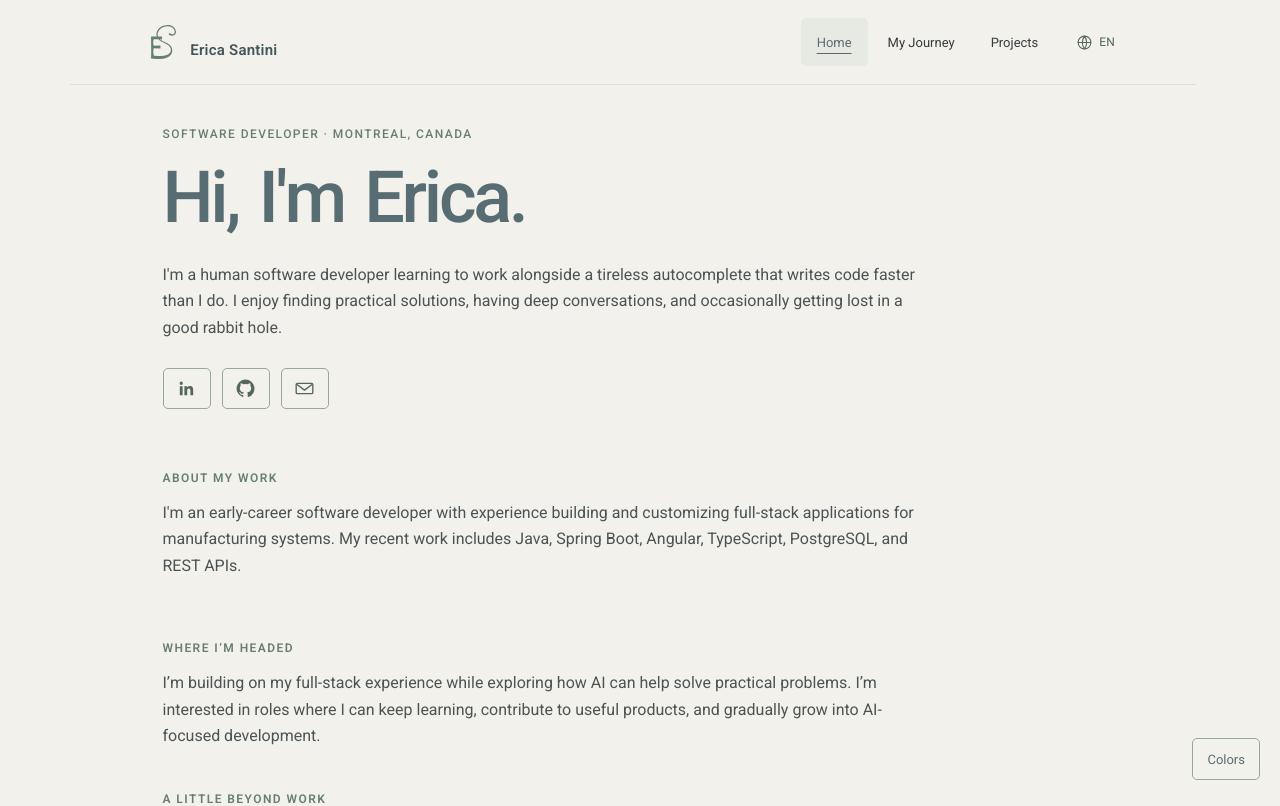
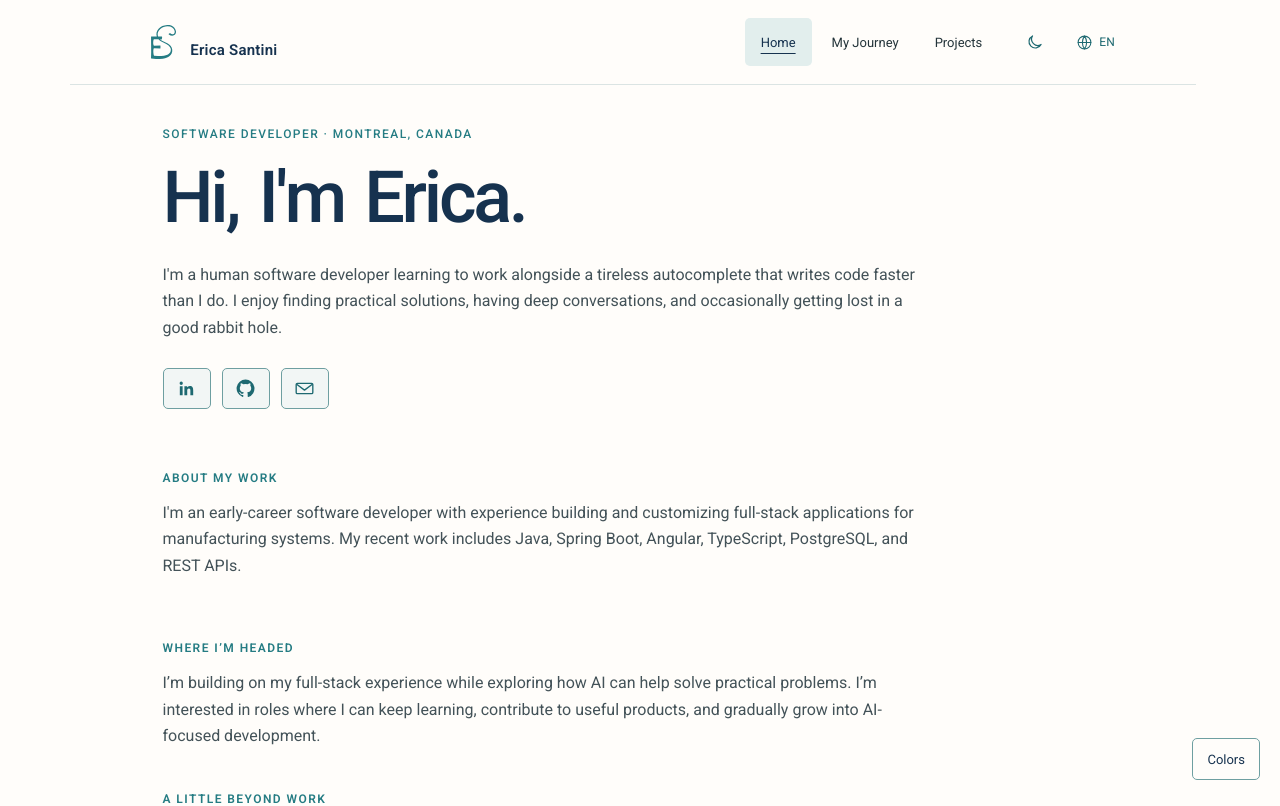
Before and after one commit to Kikasantini/erica-portfolio, a React (Vite) app: page /en in a window 1280 px wide. Shown: the top 806 px of the page. Built offline with nearby package versions, Linux system fonts and the light colour scheme.

Commit message:
feat: add customizable dark mode

```diff
--- a/src/App.tsx
+++ b/src/App.tsx
@@ -18,6 +18,27 @@ import ColorCustomizer from './components/ColorCustomizer'
 
 const supportedLanguages = ['en', 'fr', 'pt']
 const SHOW_COLOR_CUSTOMIZER = true
+const LANGUAGE_STORAGE_KEY = 'erica-portfolio-language-v1'
+const THEME_STORAGE_KEY = 'erica-portfolio-theme-v1'
+type ThemeMode = 'light' | 'dark'
+
+function readPreferredLanguage() {
+  try {
+    const saved = window.localStorage.getItem(LANGUAGE_STORAGE_KEY)
+    return supportedLanguages.includes(saved ?? '') ? saved! : 'en'
+  } catch {
+    return 'en'
+  }
+}
+
+function readSavedTheme(): ThemeMode {
+  try {
+    return window.localStorage.getItem(THEME_STORAGE_KEY) === 'dark' ? 'dark' : 'light'
+  } catch {
+    return 'light'
+  }
+}
+
 const languageOptions = ['en', 'fr', 'pt'] as const
 
 function LocalizedLayout() {
@@ -26,6 +47,7 @@ function LocalizedLayout() {
   const location = useLocation()
   const navigate = useNavigate()
   const [isLanguageMenuOpen, setIsLanguageMenuOpen] = useState(false)
+  const [theme, setTheme] = useState<ThemeMode>(readSavedTheme)
   const languageControlRef = useRef<HTMLDivElement>(null)
 
   const activeLanguage = supportedLanguages.includes(language ?? '')
@@ -33,10 +55,23 @@ function LocalizedLayout() {
     : null
 
   useEffect(() => {
-    if (activeLanguage) {
-      void i18n.changeLanguage(activeLanguage)
+    if (!activeLanguage) return
+    void i18n.changeLanguage(activeLanguage)
+    try {
+      window.localStorage.setItem(LANGUAGE_STORAGE_KEY, activeLanguage)
+    } catch {
+      // The selected language still works for this session.
     }
   }, [activeLanguage, i18n])
+
+  useEffect(() => {
+    document.documentElement.dataset.theme = theme
+    try {
+      window.localStorage.setItem(THEME_STORAGE_KEY, theme)
+    } catch {
+      // The selected theme still works for this session.
+    }
+  }, [theme])
 
   useEffect(() => {
     const titleKey = location.pathname.endsWith('/journey')
@@ -77,6 +112,11 @@ function LocalizedLayout() {
     const currentPage = location.pathname.replace(/^\/(en|fr|pt)(?=\/|$)/, '')
 
     setIsLanguageMenuOpen(false)
+    try {
+      window.localStorage.setItem(LANGUAGE_STORAGE_KEY, nextLanguage)
+    } catch {
+      // The selected language still works for this session.
+    }
     navigate('/' + nextLanguage + currentPage)
   }
 
@@ -101,6 +141,16 @@ function LocalizedLayout() {
             {t('navigation.projects')}
           </NavLink>
         </nav>
+
+        <button className="theme-toggle" type="button"
+          aria-label={t(theme === 'light' ? 'navigation.switchToDark' : 'navigation.switchToLight')}
+          aria-pressed={theme === 'dark'}
+          onClick={() => setTheme((current) => current === 'light' ? 'dark' : 'light')}
+        >
+          <svg aria-hidden="true" viewBox="0 0 24 24">
+            {theme === 'light' ? <path d="M20.1 15.3A8.3 8.3 0 0 1 8.7 3.9a8.5 8.5 0 1 0 11.4 11.4Z" /> : <><circle cx="12" cy="12" r="4" /><path d="M12 2v2m0 16v2M4.93 4.93l1.42 1.42m11.3 11.3 1.42 1.42M2 12h2m16 0h2M4.93 19.07l1.42-1.42m11.3-11.3 1.42-1.42" /></>}
+          </svg>
+        </button>
 
         <div className="language-control" ref={languageControlRef}>
           <button
@@ -141,7 +191,7 @@ function LocalizedLayout() {
       </header>
 
       <Outlet />
-      {SHOW_COLOR_CUSTOMIZER && <ColorCustomizer />}
+      {SHOW_COLOR_CUSTOMIZER && <ColorCustomizer theme={theme} onThemeChange={setTheme} />}
     </>
   )
 }
@@ -150,7 +200,7 @@ function App() {
   return (
     <BrowserRouter>
       <Routes>
-        <Route path="/" element={<Navigate to="/en" replace />} />
+        <Route path="/" element={<Navigate to={'/' + readPreferredLanguage()} replace />} />
 
         <Route path="/:language" element={<LocalizedLayout />}>
           <Route index element={<Home />} />
--- a/src/index.css
+++ b/src/index.css
@@ -1,36 +1,39 @@
 @import url('https://fonts.googleapis.com/css2?family=Roboto:wght@400;500;600&display=swap');
 
 :root {
-  --page-background: var(--page-background);
-  --main-text: var(--main-text);
-  --paragraph-text: var(--paragraph-text);
-  --meta-text: var(--meta-text);
-  --brand-name: var(--brand-name);
-  --heading-color: var(--heading-color);
-  --section-title-color: var(--section-title-color);
-  --logo-color: var(--section-title-color);
-  --timeline-marker-color: var(--timeline-marker-color);
-  --header-divider-color: var(--header-divider-color);
-  --navigation-hover-color: var(--navigation-hover-color);
-  --navigation-active-background-color: var(--navigation-active-background-color);
-  --button-background-color: var(--button-background-color);
-  --button-text-color: var(--button-text-color);
-  --button-hover-background-color: var(--button-hover-background-color);
-  --button-hover-text-color: var(--button-hover-text-color);
+  --page-background: #fffdfa;
+  --main-text: #24343a;
+  --paragraph-text: #435258;
+  --meta-text: #667477;
+  --brand-name: #16324f;
+  --heading-color: #16324f;
+  --section-title-color: #257c83;
+  --logo-color: #257c83;
+  --timeline-marker-color: #257c83;
+  --header-divider-color: #dbe4e3;
+  --navigation-hover-color: #e2eeed;
+  --navigation-active-background-color: #e2eeed;
+  --button-background-color: #f2f6f5;
+  --button-text-color: #1e6971;
+  --button-hover-background-color: #16324f;
+  --button-hover-text-color: #ffffff;
   --control-text-color: var(--button-text-color);
-  --technology-tag-text-color: var(--technology-tag-text-color);
-  --language-border-color: var(--language-border-color);
-  --outline-button-border-color: var(--outline-button-border-color);
-  --timeline-line-color: var(--timeline-line-color);
-  --technology-tag-border-color: var(--technology-tag-border-color);
-  --technology-tag-background-color: var(--technology-tag-background-color);
-  --fact-card-front-background-color: var(--fact-card-front-background-color);
-  --fact-card-front-text-color: var(--fact-card-front-text-color);
-  --fact-card-front-border-color: var(--fact-card-front-border-color);
-  --fact-card-back-background-color: var(--fact-card-back-background-color);
-  --fact-card-back-text-color: var(--fact-card-back-text-color);
-  --fact-card-back-border-color: var(--fact-card-back-border-color);
-  --additional-technologies-link-color: var(--button-text-color);
+  --technology-tag-text-color: #1e6971;
+  --language-border-color: #c5d6d6;
+  --outline-button-border-color: #6e9fa1;
+  --timeline-line-color: #d0e0df;
+  --technology-tag-border-color: #ccdddd;
+  --technology-tag-background-color: #e8f1f0;
+  --fact-card-front-background-color: #e8f1f0;
+  --fact-card-front-text-color: #24343a;
+  --fact-card-front-border-color: #c5d6d6;
+  --fact-card-back-background-color: #e2ddc6;
+  --fact-card-back-text-color: #24343a;
+  --fact-card-back-border-color: #796f44;
+  --additional-technologies-link-color: #1e6971;
+  --project-card-background-color: #ffffff;
+  --project-card-border-color: #dbe4e3;
+  --project-card-media-background-color: #e8f1f0;
   font-family: 'Roboto', Arial, sans-serif;
   font-synthesis: none;
   text-rendering: optimizeLegibility;
@@ -40,6 +43,43 @@
   color: var(--main-text);
   background: var(--page-background);
   color-scheme: light;
+}
+
+:root[data-theme='dark'] {
+  --page-background: #142127;
+  --main-text: #e8efed;
+  --paragraph-text: #c5d2cf;
+  --meta-text: #9aa9a7;
+  --brand-name: #e2edeb;
+  --heading-color: #eaf2f0;
+  --section-title-color: #80c9c3;
+  --logo-color: #80c9c3;
+  --timeline-marker-color: #80c9c3;
+  --header-divider-color: #34474b;
+  --navigation-hover-color: #26393d;
+  --navigation-active-background-color: #26393d;
+  --button-background-color: #22373b;
+  --button-text-color: #a1d8d2;
+  --button-hover-background-color: #347b80;
+  --button-hover-text-color: #f7fbfa;
+  --control-text-color: var(--button-text-color);
+  --technology-tag-text-color: #a1d8d2;
+  --language-border-color: #425b5c;
+  --outline-button-border-color: #668f90;
+  --timeline-line-color: #354b4e;
+  --technology-tag-border-color: #3f5c5d;
+  --technology-tag-background-color: #24383b;
+  --fact-card-front-background-color: #24383b;
+  --fact-card-front-text-color: #e8efed;
+  --fact-card-front-border-color: #425b5c;
+  --fact-card-back-background-color: #35352b;
+  --fact-card-back-text-color: #f2efdf;
+  --fact-card-back-border-color: #827957;
+  --additional-technologies-link-color: #a1d8d2;
+  --project-card-background-color: #1b2c32;
+  --project-card-border-color: #354b50;
+  --project-card-media-background-color: #22363b;
+  color-scheme: dark;
 }
 
 * {
@@ -133,6 +173,7 @@ p {
 
 .site-brand:focus-visible,
 .site-nav a:focus-visible,
+.theme-toggle:focus-visible,
 .language-control__toggle:focus-visible,
 .language-control__option:focus-visible {
   outline: 2px solid var(--heading-color);
@@ -143,6 +184,36 @@ p {
   color: var(--heading-color);
   text-decoration: underline;
   text-underline-offset: 6px;
+}
+
+.theme-toggle {
+  display: inline-flex;
+  width: 38px;
+  height: 42px;
+  flex: 0 0 auto;
+  align-items: center;
+  justify-content: center;
+  padding: 8px;
+  border: 0;
+  border-radius: 4px;
+  color: var(--control-text-color);
+  background: transparent;
+  cursor: pointer;
+  transition: color 160ms ease, background-color 160ms ease;
+}
+
+.theme-toggle:hover {
+  background: var(--navigation-hover-color);
+}
+
+.theme-toggle svg {
+  width: 18px;
+  height: 18px;
+  fill: none;
+  stroke: currentColor;
+  stroke-width: 1.6;
+  stroke-linecap: round;
+  stroke-linejoin: round;
 }
 
 .language-control {
@@ -1043,6 +1114,7 @@ p {
 .color-customizer__toggle:focus-visible,
 .color-customizer__close:focus-visible,
 .color-customizer__palette-button:focus-visible,
+.color-customizer__theme-button:focus-visible,
 .color-customizer__copy:focus-visible,
 .color-customizer__reset:focus-visible,
 .color-customizer__swatch:focus-visible,
@@ -1071,7 +1143,8 @@ p {
   display: none;
 }
 
-.color-customizer__palette-section {
+.color-customizer__palette-section,
+.color-customizer__theme-section {
   min-width: 0;
   margin: 0 0 14px;
   padding: 10px 0 0;
@@ -1079,12 +1152,43 @@ p {
   border-top: 1px solid var(--technology-tag-border-color);
 }
 
-.color-customizer__palette-section legend {
+.color-customizer__palette-section legend,
+.color-customizer__theme-section legend {
   padding: 0 8px 0 0;
   color: var(--section-title-color);
   font-size: 12px;
   font-weight: 600;
   letter-spacing: 0.04em;
+}
+
+.color-customizer__theme-grid {
+  display: grid;
+  grid-template-columns: repeat(2, minmax(0, 1fr));
+  gap: 8px;
+  padding-top: 2px;
+}
+
+.color-customizer__theme-button {
+  min-height: 36px;
+  padding: 7px 10px;
+  border: 1px solid var(--technology-tag-border-color);
+  border-radius: 4px;
+  color: var(--paragraph-text);
+  background: var(--page-background);
+  font: inherit;
+  font-size: 12px;
+  cursor: pointer;
+}
+
+.color-customizer__theme-button[aria-pressed='true'] {
+  border-color: var(--heading-color);
+  color: var(--heading-color);
+  background: var(--navigation-hover-color);
+}
+
+.color-customizer__theme-button:focus-visible {
+  outline: 2px solid var(--heading-color);
+  outline-offset: 3px;
 }
 
 .color-customizer__palette-grid {
--- a/src/locales/en/common.json
+++ b/src/locales/en/common.json
@@ -10,7 +10,9 @@
       "en": "English",
       "fr": "French",
       "pt": "Portuguese"
-    }
+    },
+    "switchToDark": "Switch to dark mode",
+    "switchToLight": "Switch to light mode"
   },
   "colorEditor": {
     "title": "Customize site colors",
@@ -26,7 +28,8 @@
       "technologyTags": "Technology tags",
       "timeline": "Timeline",
       "factCardsFront": "Cards — front",
-      "factCardsBack": "Cards — back"
+      "factCardsBack": "Cards — back",
+      "projectCards": "Project cards"
     },
     "fields": {
       "pageBackground": "Page background",
@@ -57,11 +60,14 @@
       "factCardBackBackground": "Back background",
       "factCardBackText": "Back text",
       "factCardBackBorder": "Back border",
-      "additionalTechnologiesLinkText": "Additional technologies link text"
+      "additionalTechnologiesLinkText": "Additional technologies link text",
+      "projectCardBackground": "Card background",
+      "projectCardBorder": "Card border",
+      "projectCardMediaBackground": "Image area"
     },
     "pickerLabel": "Choose {color} color",
     "hexLabel": "Hex value for {color}",
-    "copy": "Copy selected colors",
+    "copy": "Copy all selected colors",
     "copied": "Colors copied",
     "copyFailed": "Could not copy colors",
     "palettesTitle": "Choose a palette",
@@ -71,7 +77,10 @@
       "inkTeal": "Ink & Teal",
       "mauveStone": "Mauve & Stone",
       "blueFog": "Blue Fog"
-    }
+    },
+    "editingTheme": "Edit theme colors",
+    "lightMode": "Light mode",
+    "darkMode": "Dark mode"
   },
   "brandName": "Erica Santini",
   "pageTitles": {
```
Also changed, not shown: src/components/ColorCustomizer.tsx (+72 -31 lines), src/locales/fr/common.json (+14 -5 lines), src/locales/pt/common.json (+14 -5 lines).
